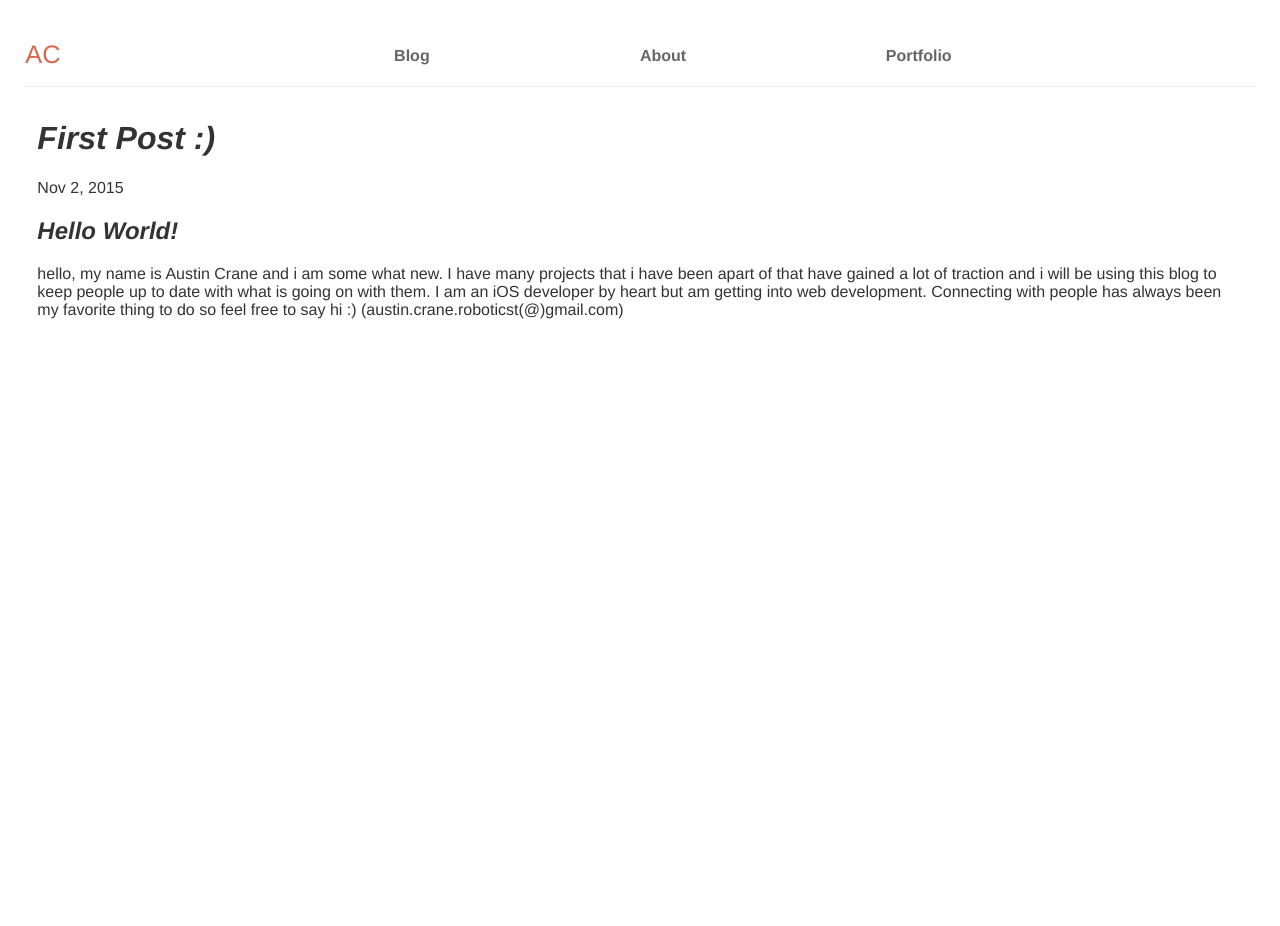
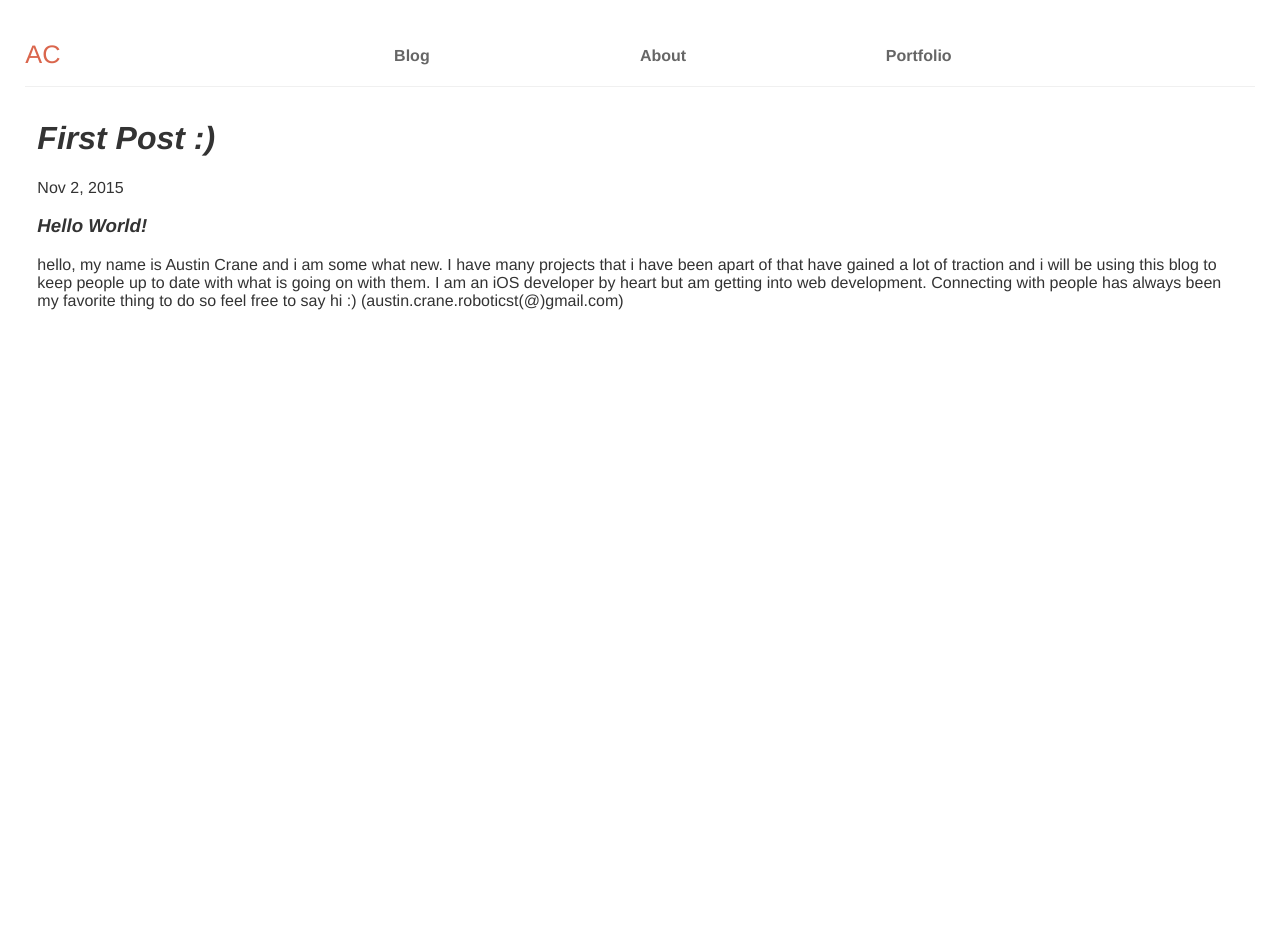
Before and after one commit to WizKIDz/WizKIDz.github.io, a Jekyll site: the page built from _posts/2015-11-02-welcome-to-jekyll.markdown, in a window 1280 px wide. Built offline with Jekyll 4.4.1, drawn with Linux system fonts in a browser that asks for light colours.

Commit message:
fixed some weird stuff with titles being bigger than linked titles

```diff
--- a/_posts/2015-11-02-My-First-Startup.markdown
+++ b/_posts/2015-11-02-My-First-Startup.markdown
@@ -4,7 +4,7 @@ title:  "My First Startup"
 date:   2015-11-02 08:49:11
 ---
 
-# My First Startup
+### My First Startup
 
 Startup HQ is my first ever startup :), hopefully the first of many successes.
 <!--break-->
--- a/_posts/2015-11-02-welcome-to-jekyll.markdown
+++ b/_posts/2015-11-02-welcome-to-jekyll.markdown
@@ -3,7 +3,7 @@ layout: post
 title:  "First Post :)"
 date:   2015-11-02 08:49:11
 ---
-# Hello World!
+### Hello World!
 
 hello, my name is Austin Crane and i am some what new. I have many projects that i have been apart of that have gained a lot of traction and i will be using this blog to keep people up to date with what is going on with them. I am an iOS developer by heart but am getting into web development. Connecting with people has always been my favorite thing to do so feel free to say hi :) (austin.crane.roboticst(@)gmail.com)
 <!--break-->
--- a/_posts/2015-11-23-Twitter-C-Plus-Plus.markdown
+++ b/_posts/2015-11-23-Twitter-C-Plus-Plus.markdown
@@ -4,7 +4,7 @@ title:  "Twitter C++"
 date:   2015-11-02 08:49:11
 ---
 
-# TwitterCpp
+### TwitterCpp
 
 *Easy to use TwitterAPI client for tweet bots and data analysis*
 
```
